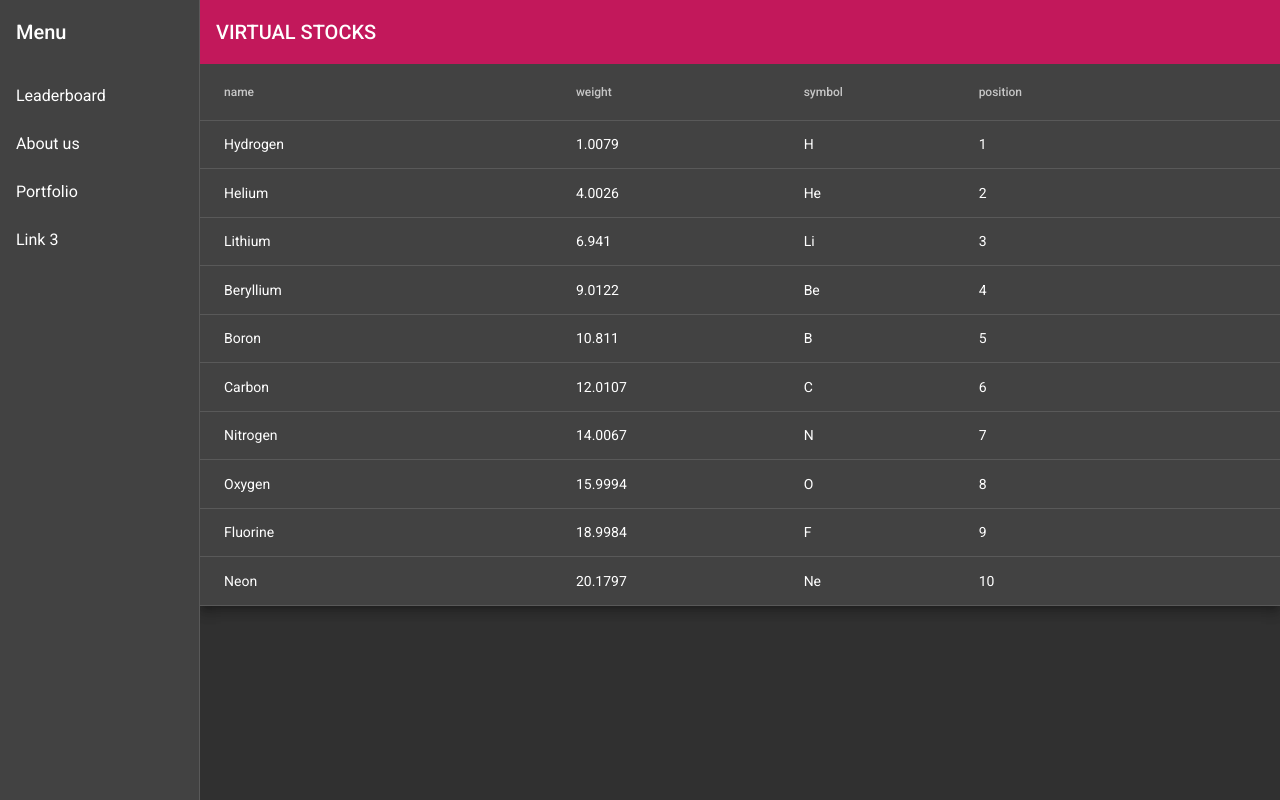
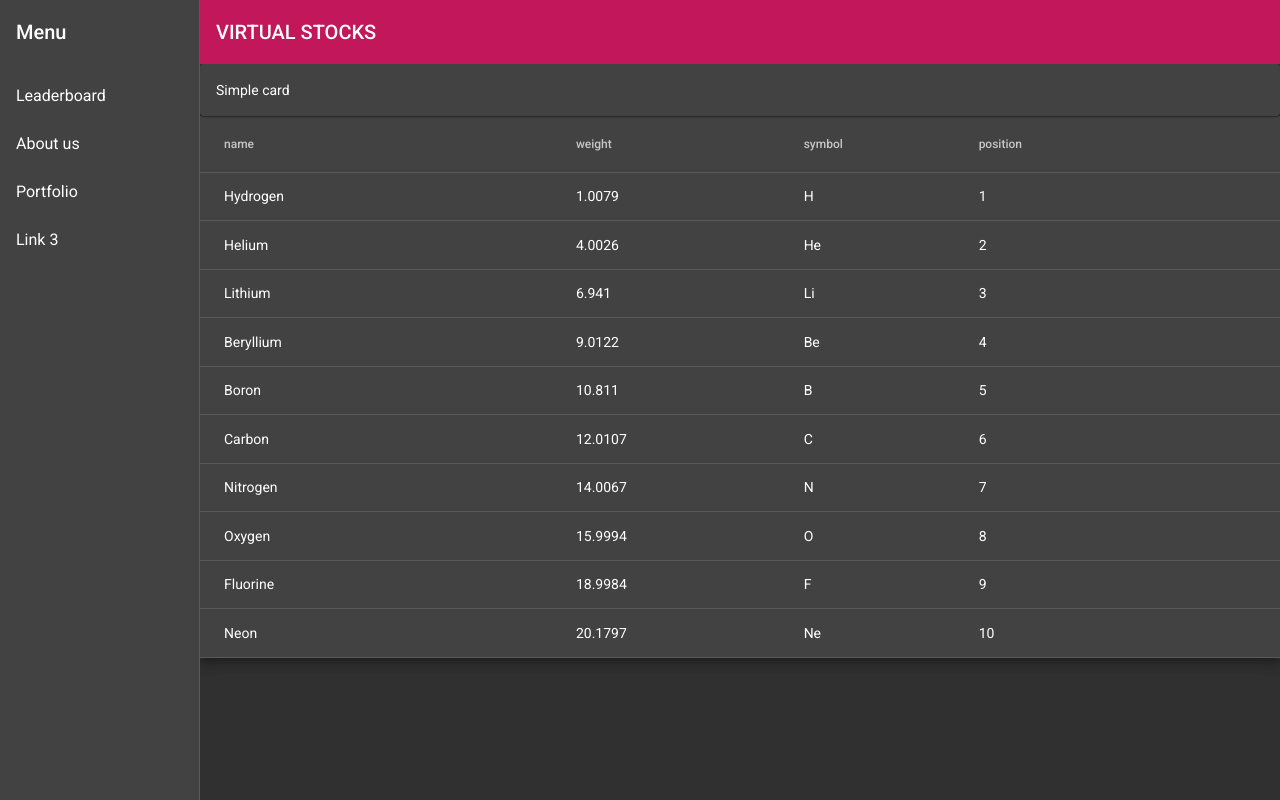
Before and after one commit to neha-0707/mip, an Angular app in the folder VirtualStocksAngular/: page /portfolio in a window 1280 px wide. Built offline with nearby package versions, Linux system fonts and the light colour scheme.

Commit message:
added card to portfolio

```diff
--- a/VirtualStocksAngular/src/app/app.module.ts
+++ b/VirtualStocksAngular/src/app/app.module.ts
@@ -17,6 +17,7 @@ import { MatToolbarModule } from '@angular/material/toolbar';
 import { AboutusComponent } from './aboutus/aboutus.component';
 import { PortfolioComponent } from './portfolio/portfolio.component';
 import {MatTableModule} from '@angular/material/table';
+import {MatCardModule} from '@angular/material/card';
 @NgModule({
   declarations: [
     AppComponent,
@@ -38,7 +39,8 @@ import {MatTableModule} from '@angular/material/table';
     MatSidenavModule,
     MatIconModule,
     MatListModule,
-    MatTableModule
+    MatTableModule,
+    MatCardModule
   ],
   providers: [SharedService],
   bootstrap: [AppComponent]
--- a/VirtualStocksAngular/src/app/navbar/navbar.component.html
+++ b/VirtualStocksAngular/src/app/navbar/navbar.component.html
@@ -1,3 +1,4 @@
+
 <mat-sidenav-container class="sidenav-container">
   <mat-sidenav #drawer class="sidenav" fixedInViewport
       [attr.role]="(isHandset$ | async) ? 'dialog' : 'navigation'"
--- a/VirtualStocksAngular/src/app/portfolio/portfolio.component.html
+++ b/VirtualStocksAngular/src/app/portfolio/portfolio.component.html
@@ -1,3 +1,4 @@
+<mat-card >Simple card</mat-card>
 <table mat-table
        [dataSource]="dataSource" multiTemplateDataRows
        class="mat-elevation-z8">
```
